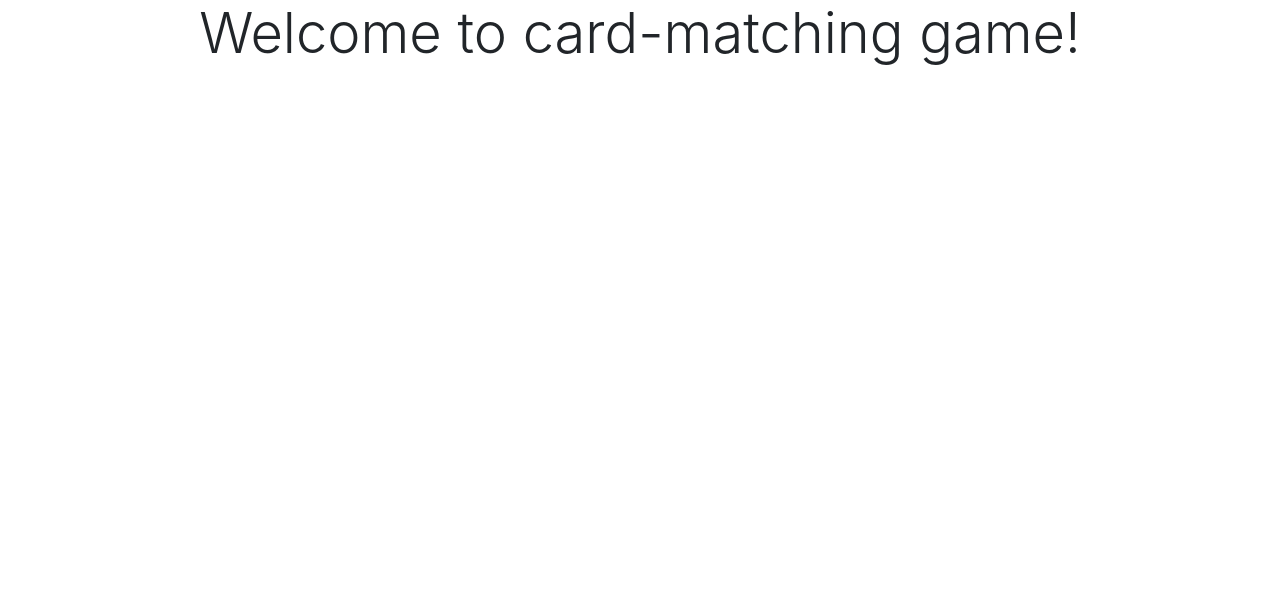
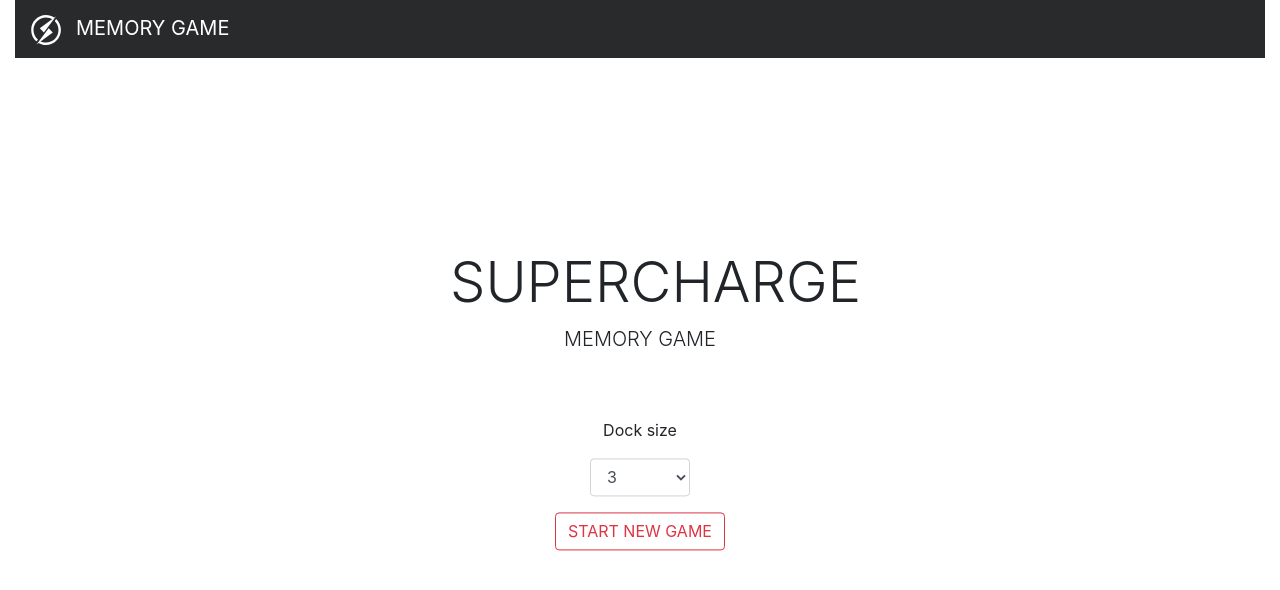
Before and after one commit to blaskodaniel/card-matching, an Angular app: page /start in a window 1280 px wide. Shown: the top 590 px of the page. Built offline with nearby package versions, Linux system fonts and the light colour scheme.

Commit message:
Set docksize  on landingpage

```diff
--- a/src/app/app.module.ts
+++ b/src/app/app.module.ts
@@ -1,5 +1,7 @@
 import { BrowserModule } from '@angular/platform-browser';
 import { NgModule } from '@angular/core';
+
+import { FormsModule } from '@angular/forms';
 
 import { AppRoutingModule } from './app-routing.module';
 import { AppComponent } from './app.component';
@@ -14,6 +16,7 @@ import { CardComponent } from './components/card/card.component';
   ],
   imports: [
     BrowserModule,
+    FormsModule,
     AppRoutingModule
   ],
   providers: [],
--- a/src/app/components/card/card.component.html
+++ b/src/app/components/card/card.component.html
@@ -1,3 +1,3 @@
-<p>
-  card works!
-</p>
+<div class="card" style="width: 18rem;">
+    <img class="card-img-top" src=".../100px180/" alt="Card image cap">
+</div>
--- a/src/app/components/landingpage/landingpage.component.html
+++ b/src/app/components/landingpage/landingpage.component.html
@@ -1,5 +1,32 @@
-<div class="row">
-    <div class="col text-center">
-        <h1 class="display-4 welcometext">Welcome to card-matching game!</h1>
+<nav class="navbar navbar-light navbar-dark-theme">
+    <a class="navbar-brand" href="#">
+        <img src="../../../assets/images/supercharge-logo.svg" width="30" height="30" alt="">
+        <span class="navbar-title">MEMORY GAME</span>
+    </a>
+</nav>
+
+<div class="center-center">
+    <div class="row">
+        <div class="col">
+            <h1 class="display-4 welcometext">SUPERCHARGE</h1>
+        </div>
+    </div>
+    <div class="row">
+        <div class="col">
+            <p class="lead">MEMORY GAME</p>
+        </div>
+    </div>
+    <div class="row mt-5">
+        <div class="col">
+            <p>Dock size</p>
+            <select class="form-control dock-select" [(ngModel)]="docknumber">
+              <option *ngFor="let dock of dockSize" [value]="dock">{{dock}}</option>
+            </select>
+        </div>
+    </div>
+    <div class="row">
+        <div class="col mt-3">
+            <button type="button" class="btn btn-outline-danger" (click)="StartGame()">START NEW GAME</button>
+        </div>
     </div>
 </div>
--- a/src/app/components/landingpage/landingpage.component.scss
+++ b/src/app/components/landingpage/landingpage.component.scss
@@ -0,0 +1,34 @@
+.navbar-dark-theme {
+    background-color: #282a2b!important;
+}
+
+.navbar-title {
+    color: white;
+    margin-left: 15px;
+}
+
+.dock-select {
+    max-width: 100px;
+    margin: 0 auto;
+}
+
+.center-center {
+    position: absolute;
+    min-width: 400px;
+    padding: 10px;
+    text-align: center;
+    left: 50%;
+    top: 50%;
+    right: 50%;
+    transform: translate(-50%, -50%);
+    -webkit-transform: translate(-50%, -50%);
+}
+
+
+/* MOBILE VIEW */
+
+@media (max-width: 500px) {
+    .center-center {
+        min-width: 250px;
+    }
+}
--- a/src/app/components/landingpage/landingpage.component.ts
+++ b/src/app/components/landingpage/landingpage.component.ts
@@ -7,10 +7,28 @@ import { Settings } from "../../services/settings.service";
   styleUrls: ['./landingpage.component.scss']
 })
 export class LandingpageComponent implements OnInit {
+  dockSize: number[];
+  docknumber: number;
 
-  constructor(private appSettings: Settings) { }
+  constructor(private appSettings: Settings) {}
 
   ngOnInit() {
+    let dockMax = +this.appSettings.numberofcards_max;
+    let dockMin = +this.appSettings.numberofcards_min;
+    this.docknumber = dockMin;
+    if(dockMax > dockMin){
+      this.dockSize = this.RangeFill(dockMin,dockMax);
+    }else{
+      this.dockSize = this.RangeFill(3,10);
+    }
+
   }
 
+  RangeFill(start, end) {
+    return (new Array(end - start + 1)).fill(undefined).map((_, i) => i + start);
+  }
+
+  StartGame(){
+    console.log(this.docknumber);
+  }
 }
```
